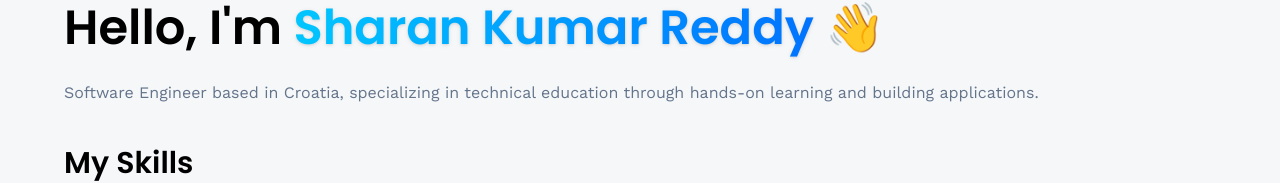
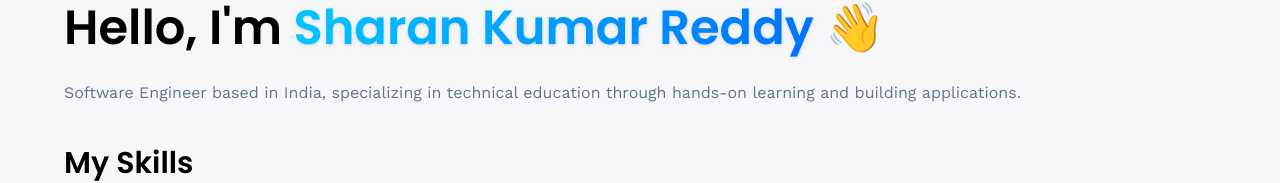
Before and after one commit to sharankumarreddyk/my-portfolio, a React (Vite) app: page /about in a window 1280 px wide. Shown: the part 131-314 px from the top of the page. Built offline with nearby package versions, Linux system fonts and the light colour scheme; no server answers; the HTML template or start-up script is replaced by a standard one.

Commit message:
Update About.jsx

```diff
--- a/src/pages/About.jsx
+++ b/src/pages/About.jsx
@@ -22,7 +22,7 @@ const About = () => {
 
       <div className='mt-5 flex flex-col gap-3 text-slate-500'>
         <p>
-          Software Engineer based in Croatia, specializing in technical
+          Software Engineer based in India, specializing in technical
           education through hands-on learning and building applications.
         </p>
       </div>
```
